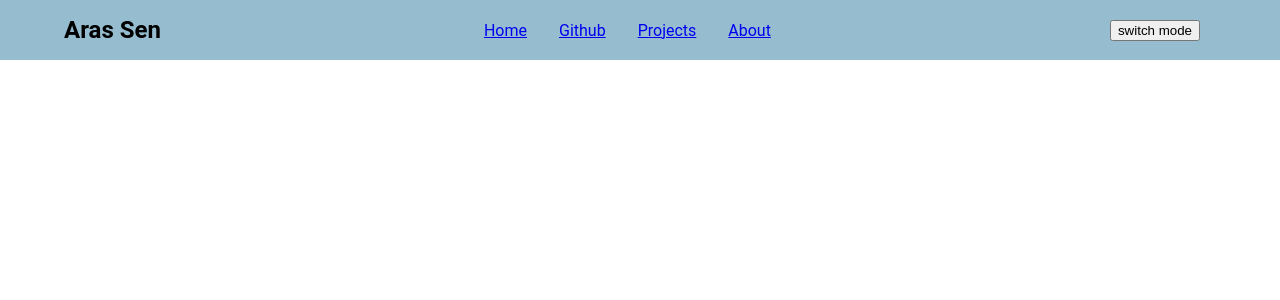
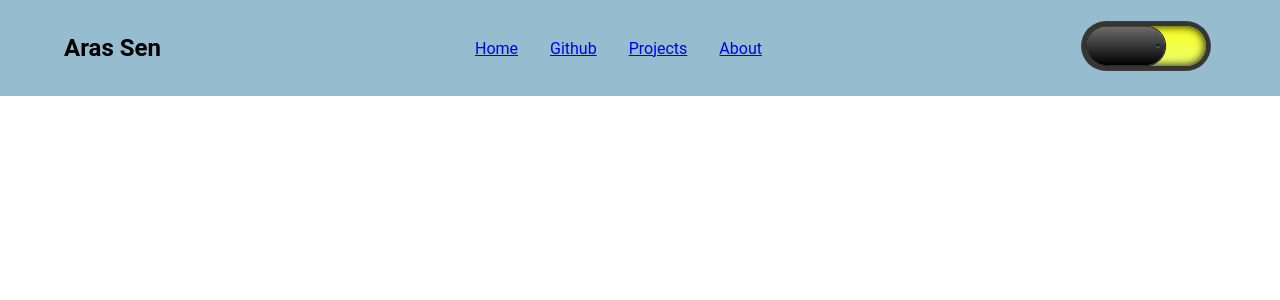
Before and after one commit to codecygen/043_React-Portfolio_Project, a React (Create React App) app: page / in a window 1280 px wide. Shown: the top 300 px of the page. Built offline with nearby package versions, Linux system fonts and the light colour scheme.

Commit message:
toggle switch added

```diff
--- /dev/null
+++ b/src/components/Buttons/ToggleSwitch.js
@@ -0,0 +1,12 @@
+import React from 'react';
+import classes from './ToggleSwitch.module.css';
+
+const ToggleSwitch = () => {
+    return (
+        <div className={classes.center}>
+            <input type="checkbox" />
+        </div>
+    );
+};
+
+export default ToggleSwitch;
--- /dev/null
+++ b/src/components/Buttons/ToggleSwitch.module.css
@@ -0,0 +1,54 @@
+.center {
+  position: relative;
+}
+
+input[type="checkbox"] {
+  margin: 10px;
+  position: relative;
+  width: 120px;
+  height: 40px;
+  -webkit-appearance: none;
+  background: linear-gradient(0deg, hsl(69, 100%, 72%), #fbff1e);
+  outline: none;
+  border-radius: 20px;
+  box-shadow: 0 0 0 4px #353535, 0 0 0 5px #3e3e3e, inset 0 0 10px rgba(0,0,0,1);
+}
+
+input:checked[type="checkbox"]:nth-of-type(1) {
+  background: linear-gradient(0deg, hsl(69, 100%, 72%), #fbff1e);
+  box-shadow: 0 0 0 4px #353535, 0 0 0 5px #3e3e3e, inset 0 0 10px rgba(0,0,0,1);
+}
+
+input[type="checkbox"]:before {
+  content:'';
+  position:absolute;
+  top:0;
+  left:0;
+  width:80px;
+  height:40px;
+  background: linear-gradient(0deg, #000, #6b6b6b);
+  border-radius: 20px;
+  box-shadow: 0 0 0 1px #232323;
+  transform: scale(.98,.96);
+  transition:.5s;
+}
+
+input:checked[type="checkbox"]:before {
+  left:40px;
+}
+
+input[type="checkbox"]:after{
+  content:'';
+  position:absolute;
+  top:calc(50% - 2px);
+  left:70px;
+  width:4px;
+  height:4px;
+  background: linear-gradient(0deg, #6b6b6b, #000);
+  border-radius: 50%;
+  transition:.5s;
+}
+
+input:checked[type="checkbox"]:after {
+  left:110px;
+}
--- a/src/components/NavBar/NavBar.js
+++ b/src/components/NavBar/NavBar.js
@@ -1,5 +1,6 @@
 import React from 'react';
 import MenuButton from '../Buttons/MenuButton';
+import ToggleSwitch from '../Buttons/ToggleSwitch';
 import classes from './NavBar.module.css';
 
 const NavBar = () => {
@@ -41,7 +42,7 @@ const NavBar = () => {
         <nav className={classes.navbar}>
             <h1>Aras Sen</h1>
             <div className={classes['second-div']}>{buttons}</div>
-            <button>switch mode</button>
+            <div><ToggleSwitch /></div>
         </nav>
     );
 };
```
